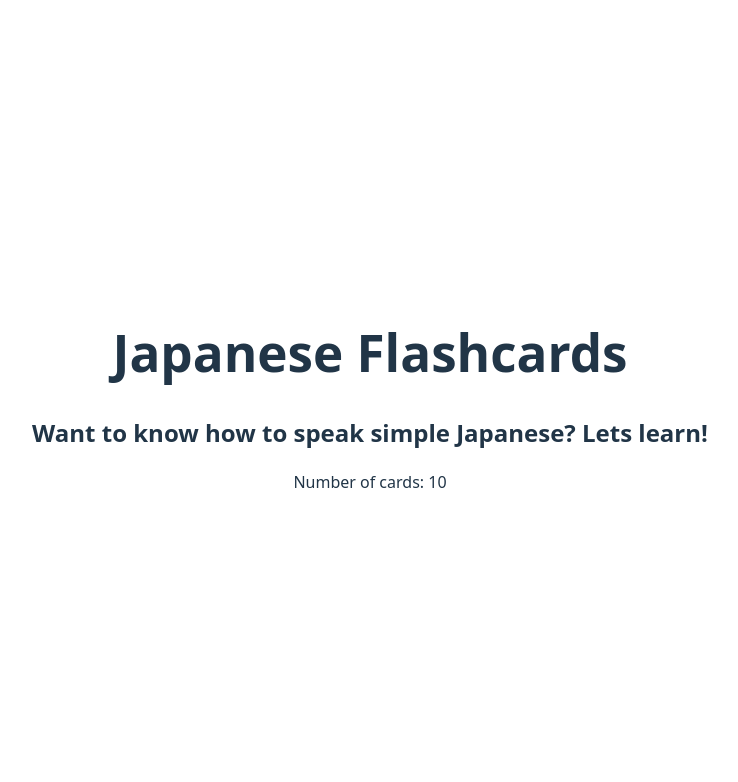
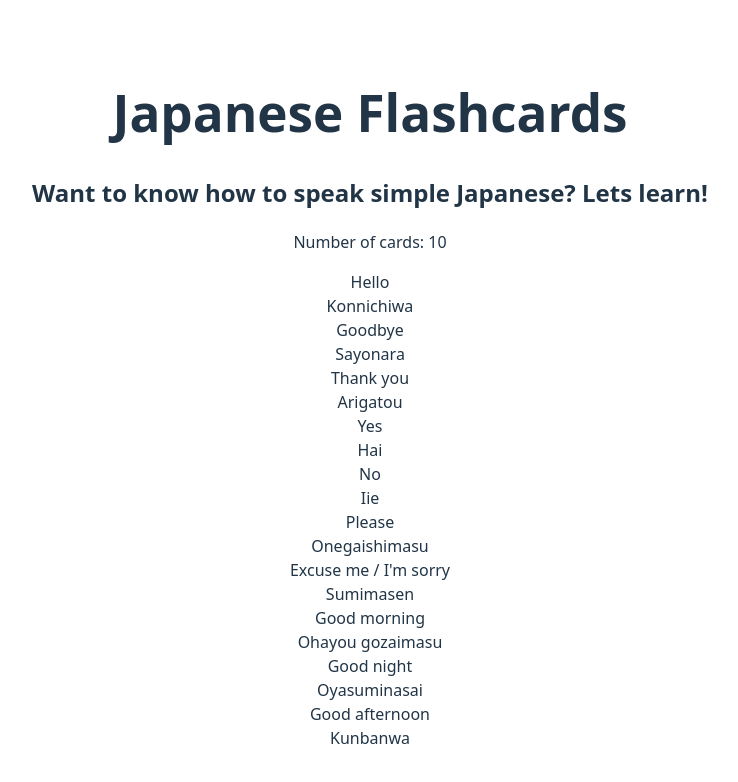
Before and after one commit to SylvieMendez/Japanese_Flashcards, a React (Vite) app in the folder Jap_Flashcards/: page / in a window 1280 px wide. Shown: the top 782 px of the page, without its empty margins (270-1008 px from the left). Built offline with nearby package versions, Linux system fonts and the light colour scheme.

Commit message:
Updated flashcard info

```diff
--- a/Jap_Flashcards/src/App.jsx
+++ b/Jap_Flashcards/src/App.jsx
@@ -14,7 +14,46 @@ const App = () => {
         <p>Number of cards: 10</p>
       </div>
       <div className="cards" onClick={updateClick}>
-        <Cards />
+        <Cards
+          question="Hello"
+          answer="Konnichiwa"
+        />
+        <Cards
+          question="Goodbye"
+          answer="Sayonara"
+        />
+        <Cards
+          question="Thank you"
+          answer="Arigatou"
+        />
+        <Cards
+          question="Yes"
+          answer="Hai"
+        />
+        <Cards
+          question="No"
+          answer="Iie"
+        />
+        <Cards
+          question="Please"
+          answer="Onegaishimasu"
+        />
+        <Cards
+          question="Excuse me / I'm sorry"
+          answer="Sumimasen"
+        />
+        <Cards
+          question="Good morning"
+          answer="Ohayou gozaimasu"
+        />
+        <Cards
+          question="Good night"
+          answer="Oyasuminasai"
+        />
+        <Cards
+          question="Good afternoon"
+          answer="Kunbanwa"
+        />
       </div>
 
     </div>
```
